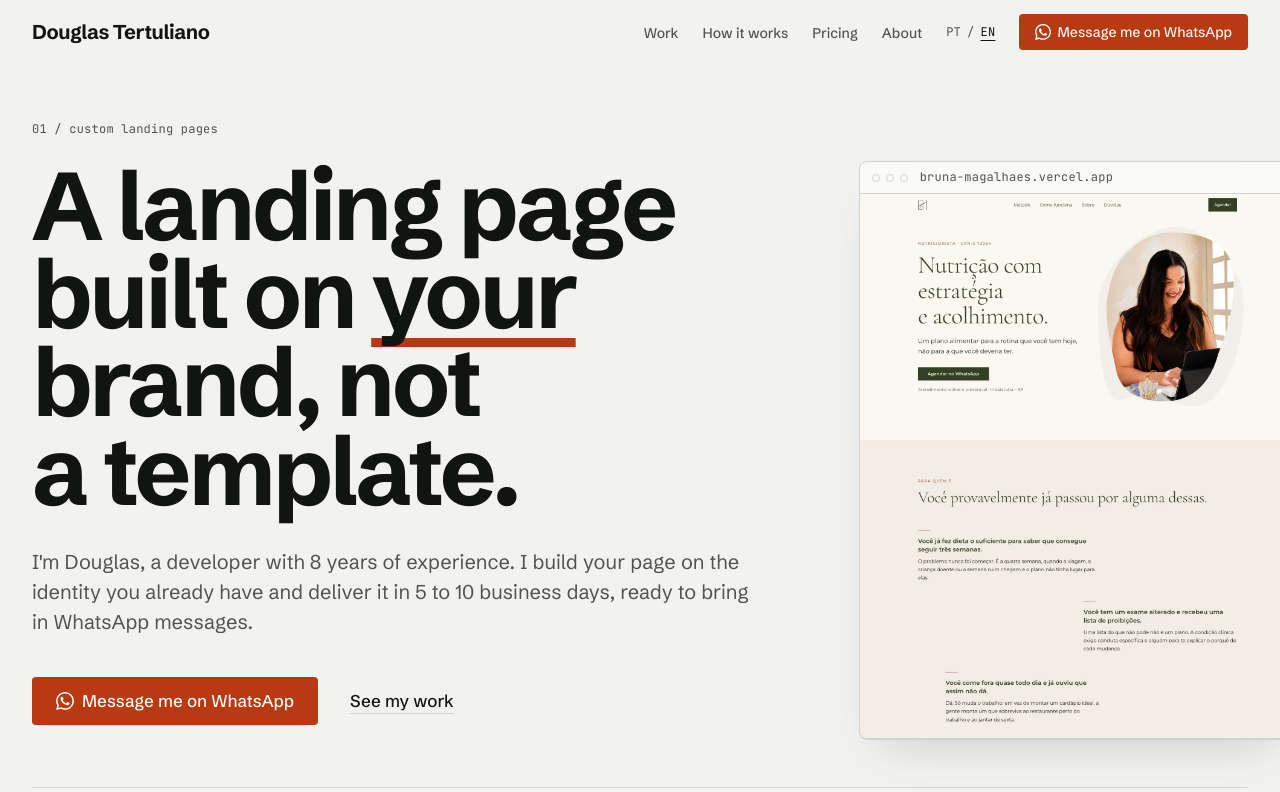
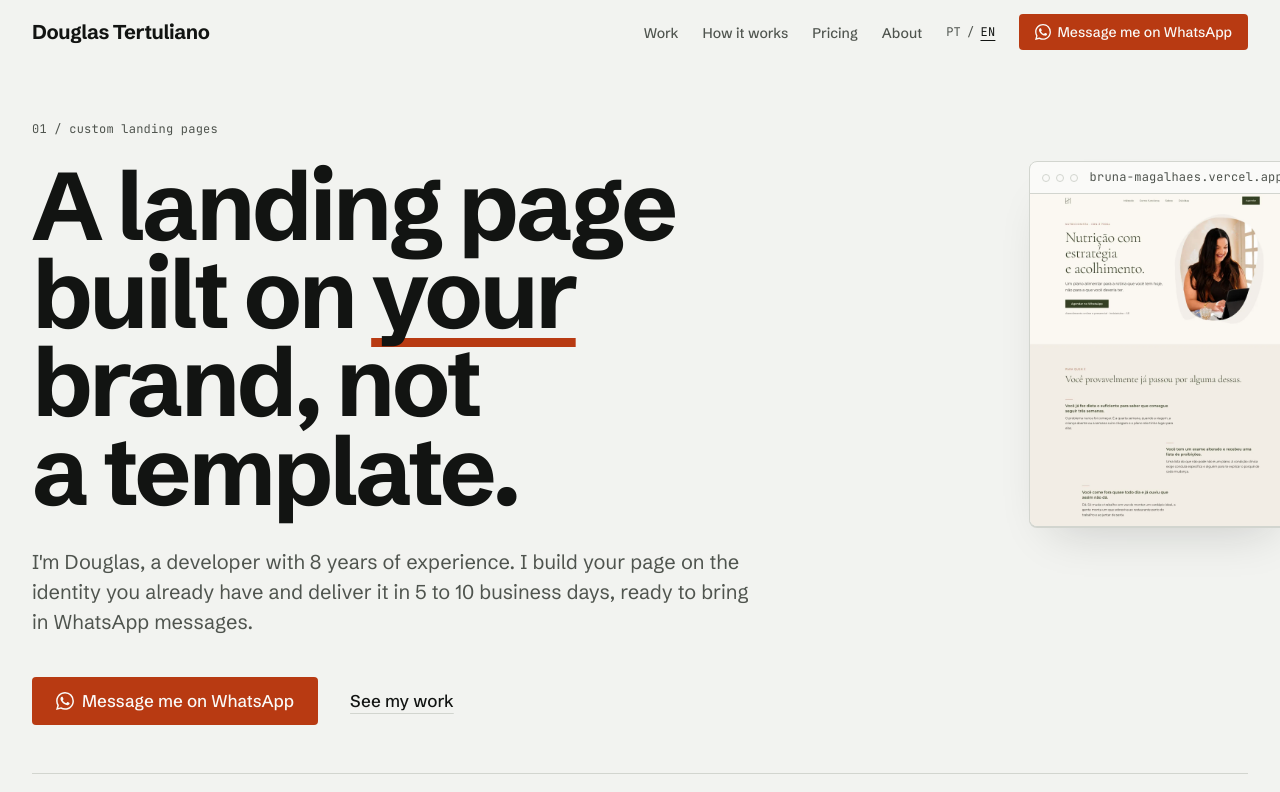
Before and after one commit to douglasjtds/mypage, a Next.js app: page /en in a window 1280 px wide. Shown: the top 792 px of the page. Built offline with nearby package versions, Linux system fonts and the light colour scheme.

Commit message:
fix(hero): reserve image aspect ratio on a wrapper to remove load-time layout shift

```diff
--- a/src/components/sections/hero.tsx
+++ b/src/components/sections/hero.tsx
@@ -61,6 +61,12 @@ export async function Hero({ locale }: { locale: Locale }) {
             style={step(3)}
           >
             <BrowserFrame domain={project.domain}>
+              {/*
+                Mobile e tablet: janela mais baixa (4:3), mostrando o topo. Desktop: o recorte inteiro (4:5).
+                A proporção fica no contêiner, não na <img>: antes de a imagem chegar, o Chrome às vezes
+                calcula a <img> vazia com outra altura e corrige no quadro seguinte (CLS no carregamento).
+              */}
+              <div className="relative aspect-4/3 lg:aspect-4/5">
                 <Image
                   src={project.heroCrop.src}
                   width={project.heroCrop.width}
@@ -70,9 +76,9 @@ export async function Hero({ locale }: { locale: Locale }) {
                   preload
                   fetchPriority="high"
                   sizes="(min-width: 1024px) 30vw, (min-width: 768px) 60vw, 100vw"
-                // Mobile e tablet: janela mais baixa (4:3), mostrando o topo. Desktop: o recorte inteiro (4:5).
-                className="aspect-4/3 w-full object-cover object-top lg:aspect-4/5"
+                  className="absolute inset-0 size-full object-cover object-top"
                 />
+              </div>
             </BrowserFrame>
           </div>
         )}
```
Lines whose indentation alone changed are shown as unchanged.
